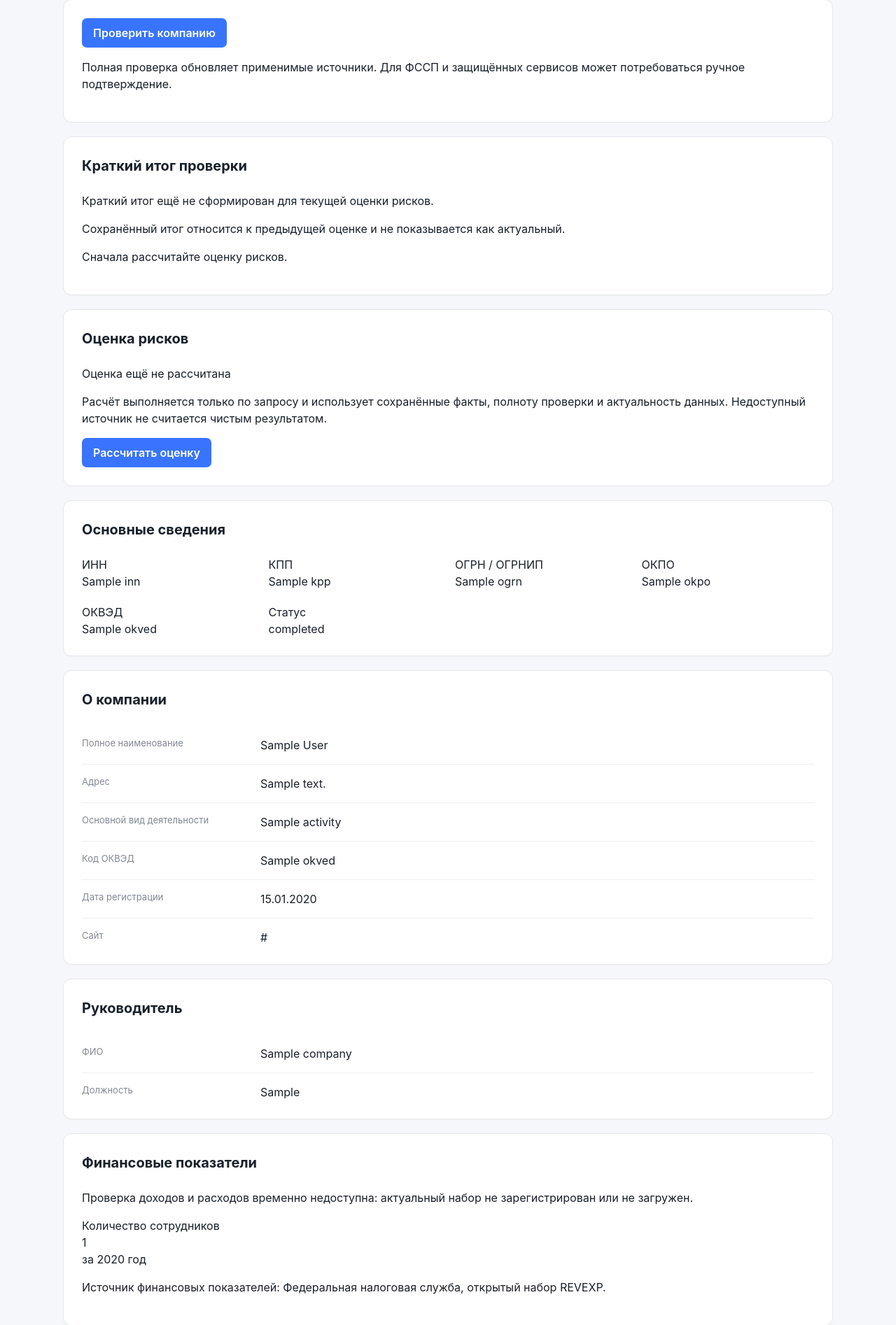
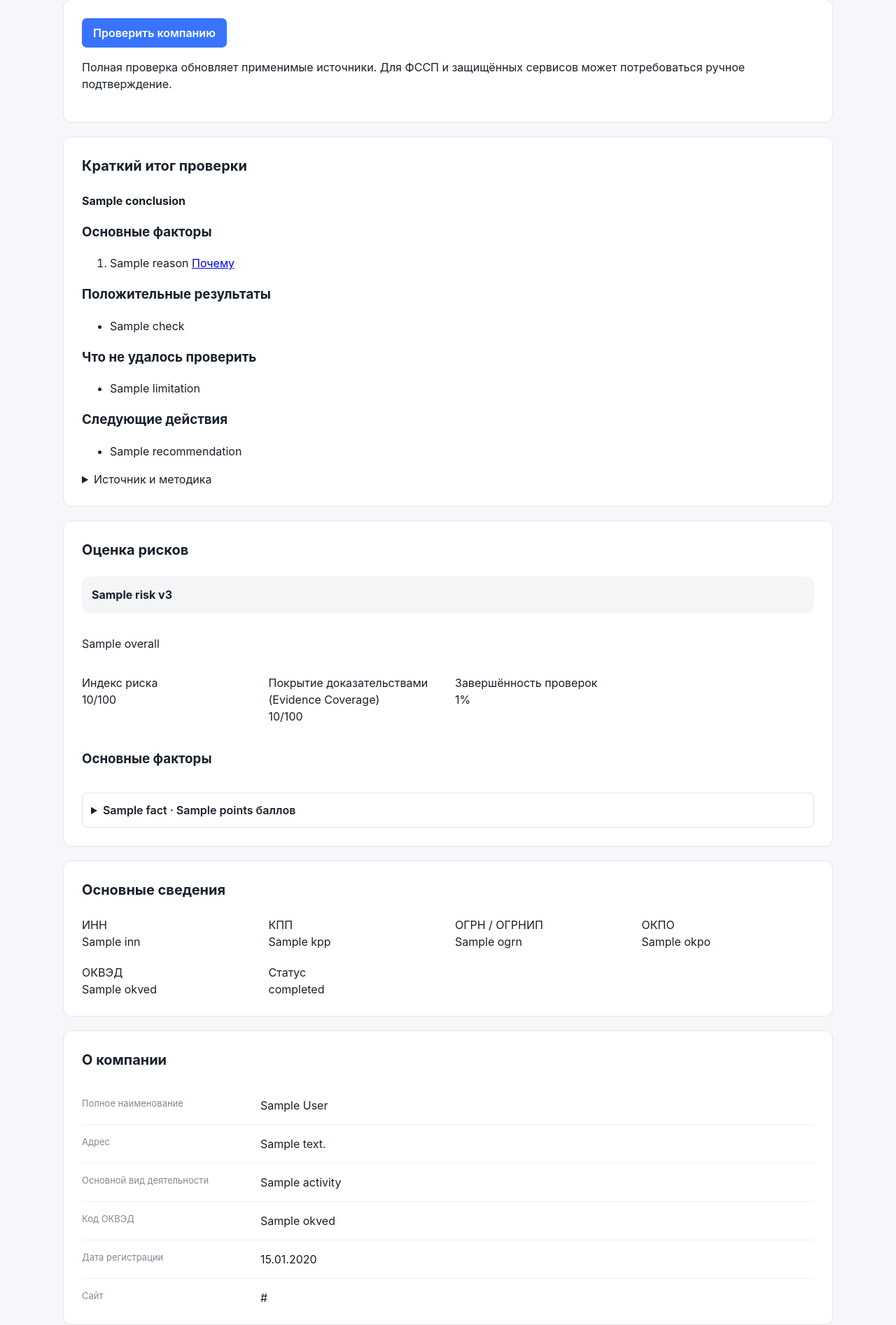
Before and after one commit to kuzmvnew/kontragent, a FastAPI app: template templates/company.html in a window 1280 px wide. Shown: the part 326-2220 px from the top of the page at 70% size. Run offline with FastAPI, Linux system fonts and the light colour scheme; the template is opened without the code that fills it: most values are stand-ins (such as "Sample title", 1, 10 or a date in 2020).

Commit message:
Render persisted v3 risk and summary on company card

```diff
--- a/templates/partials/risk_engine.html
+++ b/templates/partials/risk_engine.html
@@ -1,7 +1,43 @@
 <h2>Оценка рисков</h2>
 
+{% set risk_v3 = company.risk_v3 %}
 {% set risk = company.risk_assessment %}
-{% if risk %}
+{% if risk_v3 %}
+    <div class="risk-engine-summary" data-risk-version="{{ risk_v3.version }}">
+        <div class="risk-engine-overall risk-engine-v3">
+            <strong>{{ risk_v3.label or risk_v3.overall }}</strong>
+        </div>
+        {% if risk_v3.label and risk_v3.overall and risk_v3.overall != risk_v3.label %}
+            <p>{{ risk_v3.overall }}</p>
+        {% endif %}
+
+        <div class="info-grid">
+            <div class="info-item"><div class="info-label">Индекс риска</div><div class="info-value">{{ risk_v3.risk_score }}/100</div></div>
+            <div class="info-item"><div class="info-label">Покрытие доказательствами (Evidence Coverage)</div><div class="info-value">{{ risk_v3.coverage.coverage_score }}/100</div></div>
+            {% if risk_v3.coverage.workflow_completion_percent is defined and risk_v3.coverage.workflow_completion_percent is not none %}
+                <div class="info-item"><div class="info-label">Завершённость проверок</div><div class="info-value">{{ risk_v3.coverage.workflow_completion_percent }}%</div></div>
+            {% endif %}
+        </div>
+
+        {% if risk_v3.points %}
+            <h3>Основные факторы</h3>
+            {% for point in risk_v3.points %}
+                <details class="risk-signal" data-capability-id="{{ point.capability_id }}">
+                    <summary>{{ point.fact }} · {{ point.points }} баллов</summary>
+                    <p>Раздел: {{ point.section | risk_section_label }}</p>
+                    <details>
+                        <summary>Источник и методика</summary>
+                        <p class="source-note">
+                            Источник: {{ point.source_code }} · дата данных: {{ point.source_as_of or "актуальная дата отсутствует" }}
+                        </p>
+                        <p>Правило: {{ point.rule }}</p>
+                        <p>Расчёт: {{ point.calculation }}</p>
+                    </details>
+                </details>
+            {% endfor %}
+        {% endif %}
+    </div>
+{% elif risk %}
     <div class="risk-engine-summary" data-assessment-id="{{ risk.assessment_id }}">
         <div class="risk-engine-overall risk-engine-{{ risk.overall_status|lower }}">
             <strong>{{ risk.overall_status | risk_label }}</strong>
@@ -43,13 +79,13 @@
             </details>
         {% endfor %}
     </div>
+
+    <form method="post" action="/company/{{ company.inn }}/risk-assessment">
+        <button type="submit">Пересчитать оценку</button>
+    </form>
 {% else %}
     <div class="risk-placeholder">
         <div class="risk-placeholder-title">Оценка ещё не рассчитана</div>
         <p>Расчёт выполняется только по запросу и использует сохранённые факты, полноту проверки и актуальность данных. Недоступный источник не считается чистым результатом.</p>
     </div>
 {% endif %}
-
-<form method="post" action="/company/{{ company.inn }}/risk-assessment">
-    <button type="submit">{{ "Пересчитать оценку" if risk else "Рассчитать оценку" }}</button>
-</form>
--- a/templates/partials/summary_engine.html
+++ b/templates/partials/summary_engine.html
@@ -1,7 +1,53 @@
 <h2>Краткий итог проверки</h2>
 
+{% set summary_v3 = company.summary_v3 %}
 {% set summary = company.summary %}
-{% if summary and company.risk_assessment and summary.risk_assessment_id == company.risk_assessment.assessment_id %}
+{% if summary_v3 %}
+    <div class="summary-engine" data-summary-version="{{ summary_v3.version }}">
+        <p class="summary-conclusion"><strong>{{ summary_v3.conclusion }}</strong></p>
+
+        {% if summary_v3.main_reasons %}
+            <h3>Основные факторы</h3>
+            <ol>
+                {% for reason in summary_v3.main_reasons %}
+                    <li>{{ reason }} <a href="#risk-details">Почему</a></li>
+                {% endfor %}
+            </ol>
+        {% endif %}
+
+        {% if summary_v3.positive_checks %}
+            <h3>Положительные результаты</h3>
+            <ul>
+                {% for check in summary_v3.positive_checks %}
+                    <li>{{ check }}</li>
+                {% endfor %}
+            </ul>
+        {% endif %}
+
+        {% if summary_v3.limitations %}
+            <h3>Что не удалось проверить</h3>
+            <ul>
+                {% for limitation in summary_v3.limitations %}
+                    <li>{{ limitation }}</li>
+                {% endfor %}
+            </ul>
+        {% endif %}
+
+        {% if summary_v3.recommendations %}
+            <h3>Следующие действия</h3>
+            <ul>
+                {% for recommendation in summary_v3.recommendations %}
+                    <li>{{ recommendation }}</li>
+                {% endfor %}
+            </ul>
+        {% endif %}
+
+        <details class="source-note">
+            <summary>Источник и методика</summary>
+            <p>Версия итогов: {{ summary_v3.version }}</p>
+        </details>
+    </div>
+{% elif summary and company.risk_assessment and summary.risk_assessment_id == company.risk_assessment.assessment_id %}
     <div class="summary-engine" data-summary-id="{{ summary.summary_id }}" data-risk-assessment-id="{{ summary.risk_assessment_id }}">
         <p class="summary-conclusion"><strong>{{ summary.text_blocks.short_conclusion.text }}</strong></p>
 
@@ -40,17 +86,20 @@
             <p>Версия итогов: {{ summary.summary_engine_version }} · версия оценки: {{ summary.risk_engine_version }} · набор правил: {{ summary.ruleset_version }}</p>
         </details>
     </div>
+{% elif summary %}
+    <div class="summary-stale">
+        <p>Сохранённый итог относится к предыдущей оценке и не показывается как актуальный.</p>
+    </div>
 {% else %}
     <div class="summary-placeholder">
         <p>Краткий итог ещё не сформирован для текущей оценки рисков.</p>
-        {% if summary %}<p>Сохранённый итог относится к предыдущей оценке и не показывается как актуальный.</p>{% endif %}
     </div>
 {% endif %}
 
-{% if company.risk_assessment %}
+{% if not company.risk_v3 and not summary_v3 and company.risk_assessment %}
     <form method="post" action="/company/{{ company.inn }}/summary">
         <button type="submit">{{ "Обновить краткий итог" if summary else "Сформировать краткий итог" }}</button>
     </form>
-{% else %}
+{% elif not company.risk_v3 and not summary_v3 %}
     <p>Сначала рассчитайте оценку рисков.</p>
 {% endif %}
```
Also changed, not shown: tests/test_stage16_public_runtime.py (+162 -0 lines).
